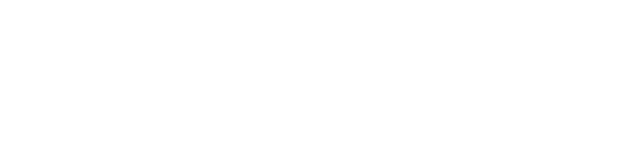
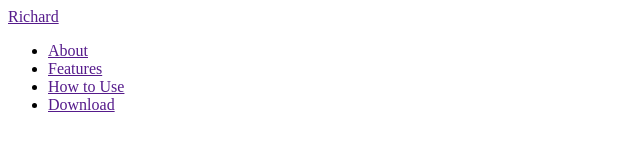
Before and after one commit to PetroHrynyk/richard, a plain HTML site: page index.html in a window 1280 px wide. Shown: the whole page, without its empty margins (0-640 px from the left). Drawn offline with Linux system fonts and the light colour scheme.

Commit message:
add header

```diff
--- a/index.html
+++ b/index.html
@@ -10,6 +10,17 @@
 </head>
 
 <body>
+    <header>
+        <a href="">Richard</a>
+        <nav>
+            <ul>
+                <li><a href="">About</a></li>
+                <li><a href="">Features</a></li>
+                <li><a href="">How to Use</a></li>
+                <li><a href="">Download</a></li>
+            </ul>
+        </nav>
+    </header>
 
 </body>
 
```
Also changed, not shown: .prettierrc.json (added).
